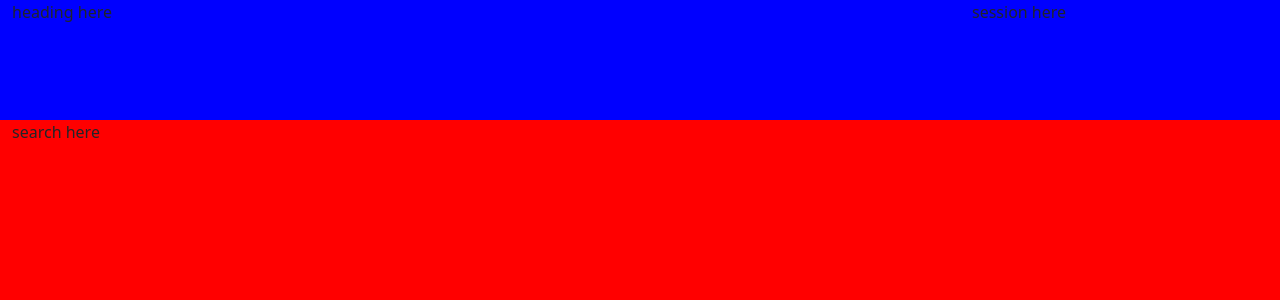
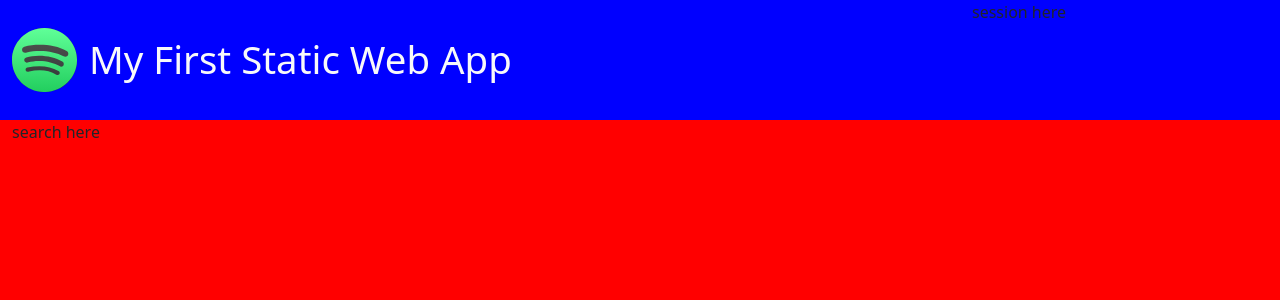
Before and after one commit to iantdwalker/my-first-static-web-app, an Angular app: page / in a window 1280 px wide. Shown: the top 300 px of the page. Built offline with nearby package versions, Linux system fonts and the light colour scheme.

Commit message:
Added a heading component and image

```diff
--- a/src/app/app.component.html
+++ b/src/app/app.component.html
@@ -3,7 +3,7 @@
     <div class="col-12 d-flex flex-column h-100 app-component-column">
       <div class="row top-selector">
         <div class="col-5">
-          heading here
+          <app-heading></app-heading>
         </div>
         <div class="col-4">
         </div>
--- /dev/null
+++ b/src/app/heading/heading.component.css
@@ -0,0 +1,10 @@
+.no-padding {
+  padding-left: 0%;
+  padding-right: 0%;
+  padding-top: 0%;
+  padding-bottom: 0%;
+}
+
+.responsive-heading {
+  font-size: 3vw;
+}
--- /dev/null
+++ b/src/app/heading/heading.component.html
@@ -0,0 +1,14 @@
+<div class="row h-100">
+    <div class="col-12 mtb-2">
+        <div class="row h-100 align-items-center">
+            <div class="col-2">
+                <img class="img-fluid" alt="Spotify Logo" src="assets/images/spotify.svg">
+            </div>
+            <div class="col-10 text-light no-padding">
+                <div class="responsive-heading">
+                    My First Static Web App
+                </div>
+            </div>
+        </div>
+    </div>
+</div>
--- /dev/null
+++ b/src/app/heading/heading.component.ts
@@ -0,0 +1,15 @@
+import { Component, OnInit } from '@angular/core';
+
+@Component({
+  selector: 'app-heading',
+  templateUrl: './heading.component.html',
+  styleUrls: ['./heading.component.css']
+})
+export class HeadingComponent implements OnInit {
+
+  constructor() { }
+
+  ngOnInit() {
+  }
+
+}
```
Also changed, not shown: src/app/app.module.ts (+8 -2 lines), src/assets/images/spotify.svg (added).
